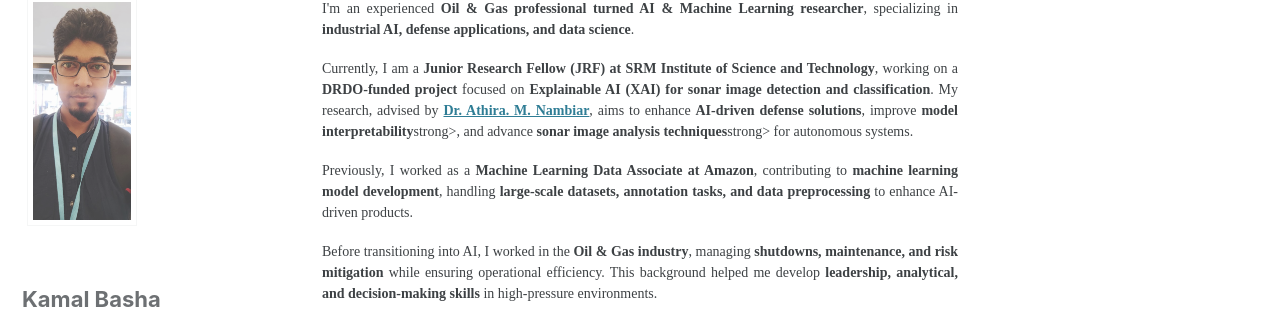
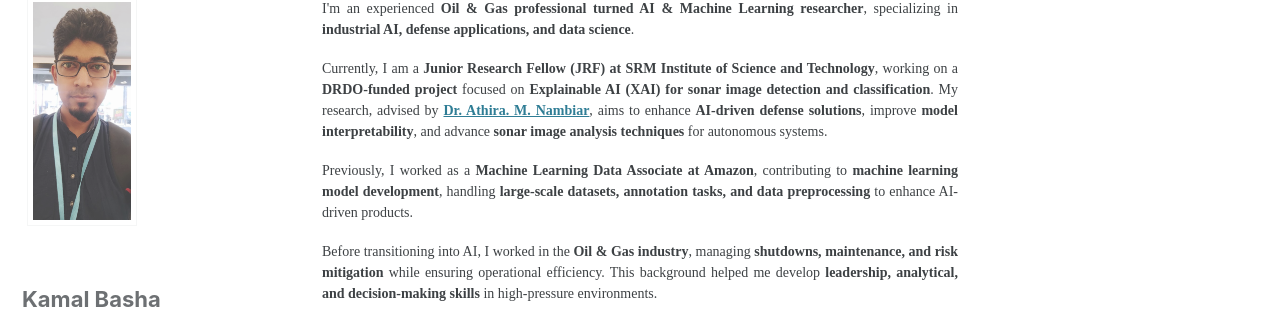
Before and after one commit to bashakamal/bashakamal.github.io, a Jekyll site: the page built from index.md, in a window 1280 px wide and 1019 px high. Shown: the part 165-480 px from the top of the window. Built offline with Jekyll 4.4.1, drawn with Linux system fonts in a browser that asks for light colours; cached includes are drawn as plain includes.

Commit message:
Update index.md

```diff
--- a/index.md
+++ b/index.md
@@ -8,7 +8,7 @@ author_profile: true
 
 <p>I'm an experienced <strong>Oil & Gas professional turned AI & Machine Learning researcher</strong>, specializing in <strong>industrial AI, defense applications, and data science</strong>.</p>
 
-<p>Currently, I am a <strong>Junior Research Fellow (JRF) at SRM Institute of Science and Technology</strong>, working on a <strong>DRDO-funded project</strong> focused on <strong>Explainable AI (XAI) for sonar image detection and classification</strong>. My research, advised by <a href="https://www.srmist.edu.in/faculty/dr-athira-m-nambiar/" target="_blank"><strong>Dr. Athira. M. Nambiar</strong></a>, aims to enhance <strong>AI-driven defense solutions</strong>, improve <strong>model interpretability</strong>strong>, and advance <strong>sonar image analysis techniques</strong>strong> for autonomous systems.</p>
+<p>Currently, I am a <strong>Junior Research Fellow (JRF) at SRM Institute of Science and Technology</strong>, working on a <strong>DRDO-funded project</strong> focused on <strong>Explainable AI (XAI) for sonar image detection and classification</strong>. My research, advised by <a href="https://www.srmist.edu.in/faculty/dr-athira-m-nambiar/" target="_blank"><strong>Dr. Athira. M. Nambiar</strong></a>, aims to enhance <strong>AI-driven defense solutions</strong>, improve <strong>model interpretability</strong>, and advance <strong>sonar image analysis techniques</strong> for autonomous systems.</p>
 
 <p>Previously, I worked as a <strong>Machine Learning Data Associate at Amazon</strong>, contributing to <strong>machine learning model development</strong>, handling <strong>large-scale datasets, annotation tasks, and data preprocessing</strong> to enhance AI-driven products.</p>
 
```
